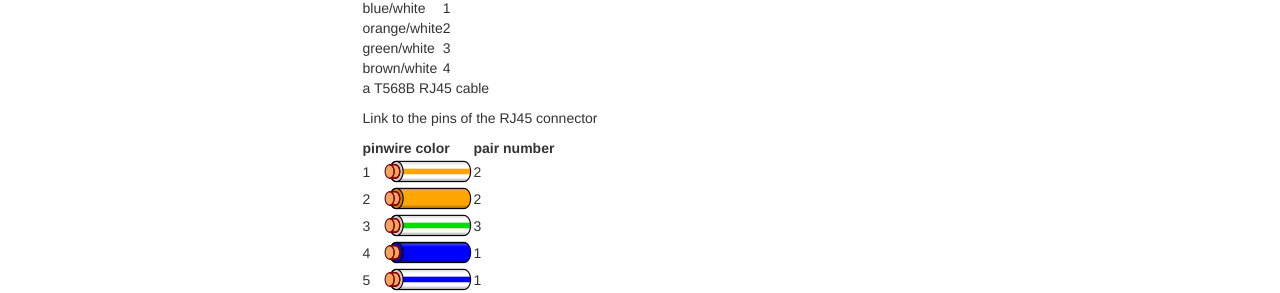
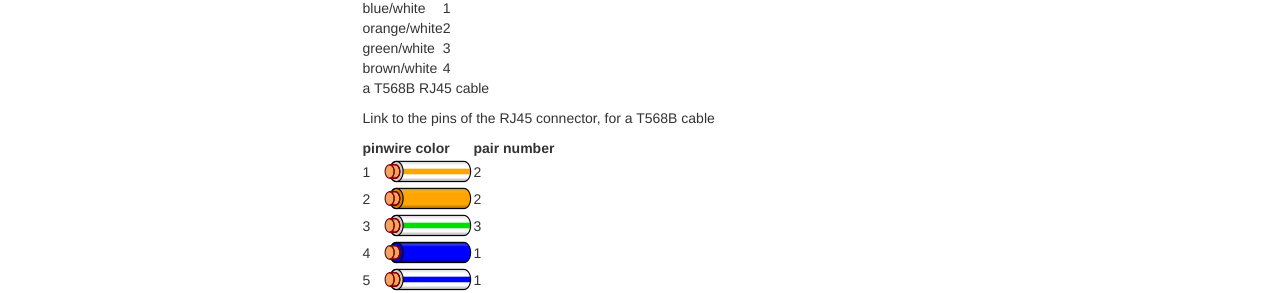
Before and after one commit to dromotherm/documentation, a Jekyll site: the page built from pages/themis/add1wire/1wire.md, in a window 1280 px wide. Shown: the part 555-848 px from the top of the page. Built offline with Jekyll 4.4.1, drawn with Linux system fonts in a browser that asks for light colours; nearby versions of some CDN libraries; our own code applies the rules of GitHub Pages for plain Markdown files; library files that are not in the unit come from our copies; comment, search, counter and statistics services are not loaded.

Commit message:
Update 1wire.md

```diff
--- a/pages/themis/add1wire/1wire.md
+++ b/pages/themis/add1wire/1wire.md
@@ -13,7 +13,7 @@
 a T568B RJ45 cable
 
 
-Link to the pins of the RJ45 connector
+Link to the pins of the RJ45 connector, for a T568B cable
 
 pin|wire color|pair number
 --|--|--
```
